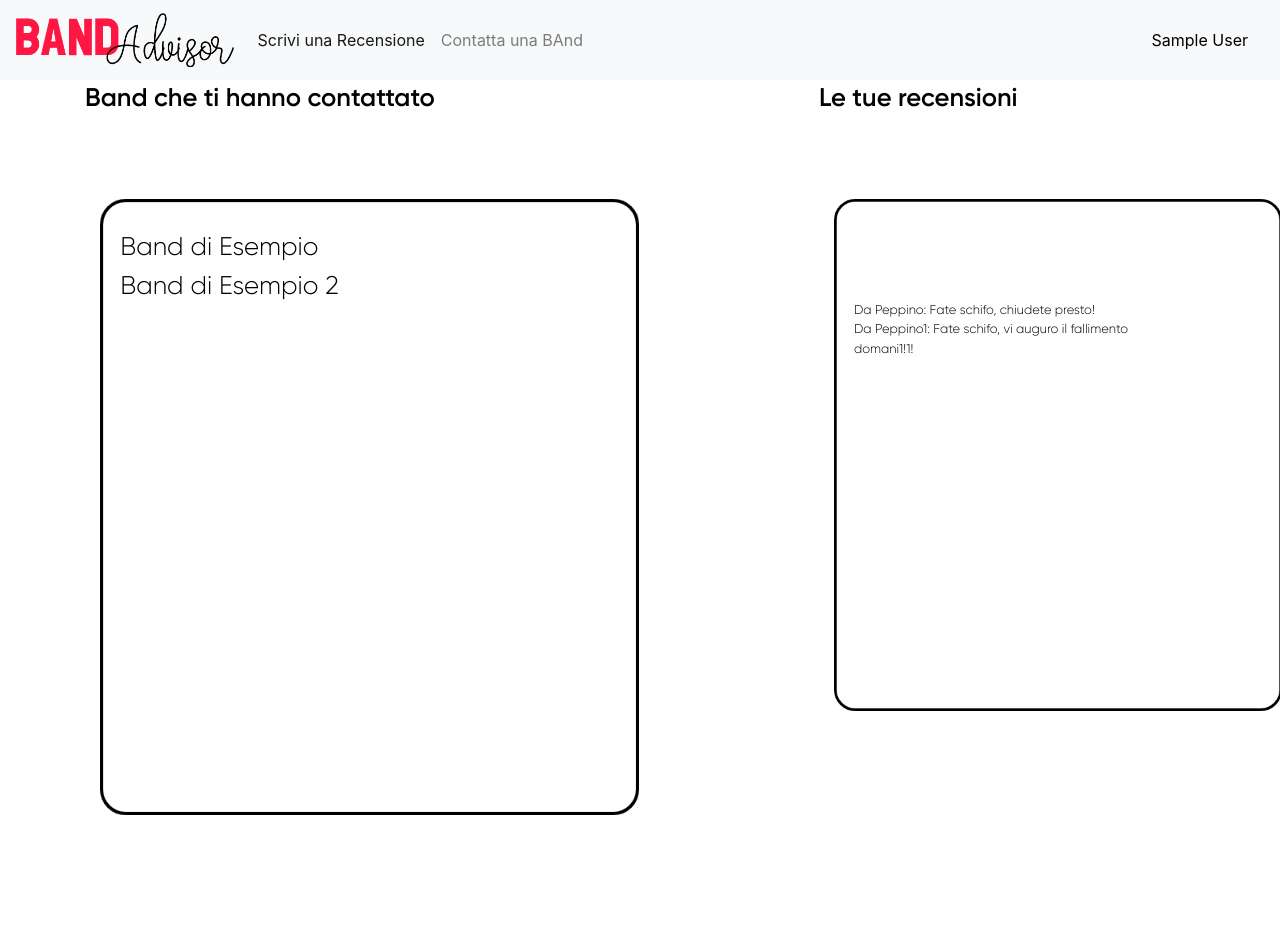
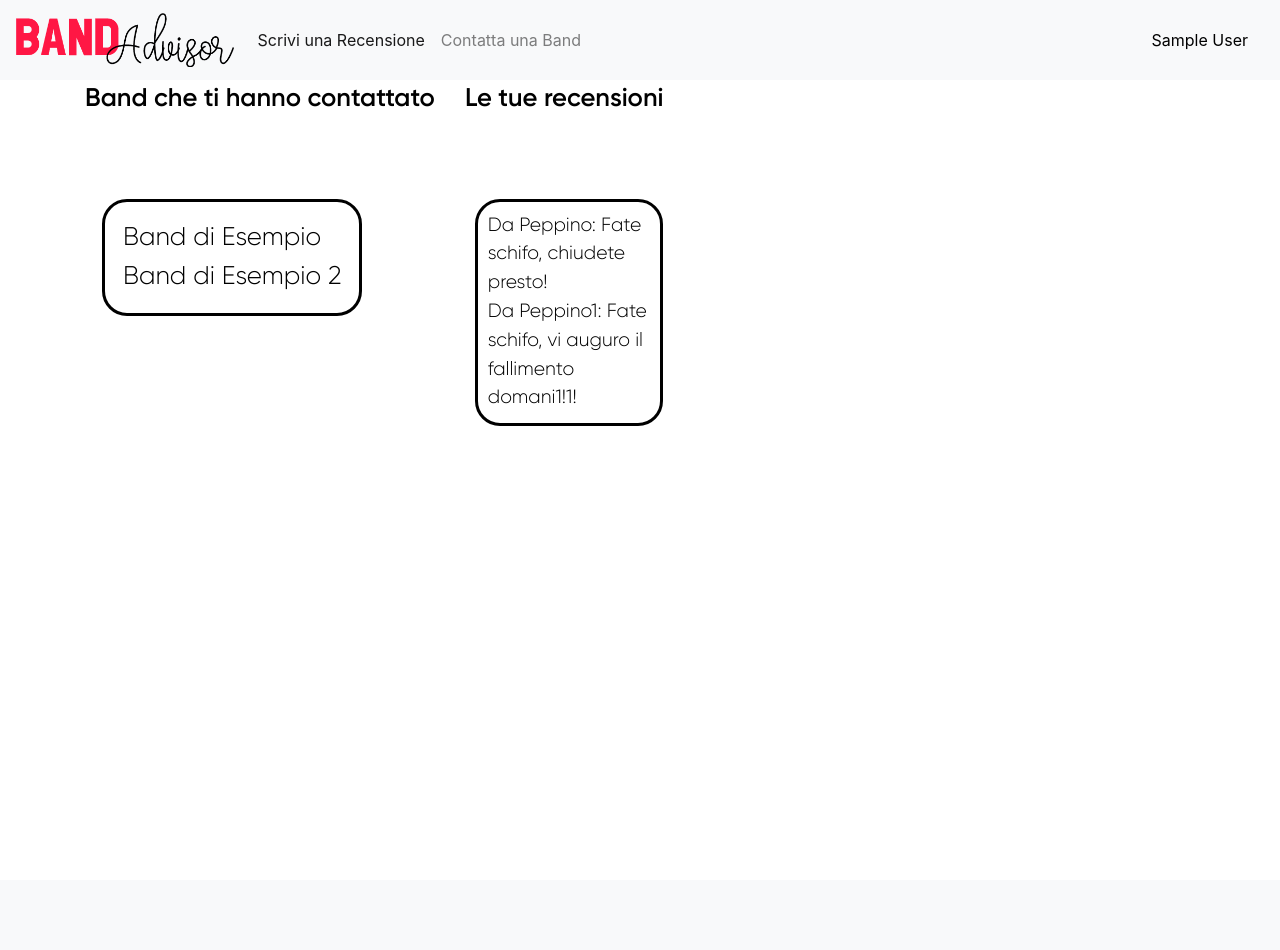
Before and after one commit to Gartic99/Band_Advisor, a PHP site: page /profilo_locale.php in a window 1280 px wide. After the commit the page ends 426 px from the top, so only its background shows below. Run offline with PHP 8.4, Linux system fonts and the light colour scheme; the visitor is signed in with stand-in values (Sample User, id 1).

Commit message:
Fix profile php

```diff
--- a/profiles.css
+++ b/profiles.css
@@ -107,17 +107,19 @@ a{
 /*lista delle recensioni*/
 .testi {
     position: absolute;
-    top: 20%;
-    left: 10%;
+    top: 5%;
+    left: 5%;
     font-family: Gilroy Light;
     color: #000000;
-    font-size: 1vw;
+    font-size: 1.5vw;
+
 }
 
 /* not yet ready to be used*/
 
-/*
+
 #cntcts{
+    padding: 5%;
     border-radius: 25px;
     border-style: solid;
     border-color: #000000;
@@ -125,8 +127,9 @@ a{
 }
 
 #rvws{
+    padding: 5%;
     border-radius: 25px;
     border-style: solid;
     border-color: #000000;
     background-color: #ffffff;
-}*/
+}
--- a/profilo_locale.php
+++ b/profilo_locale.php
@@ -28,10 +28,10 @@ session_start();
                 <a class="nav-link" href="#">Scrivi una Recensione<span class="sr-only">(current)</span></a>
             </li>
             <li>
-                <a class="nav-link" href="#">Contatta una BAnd<span class="sr-only">(current)</span></a>
+                <a class="nav-link" href="#">Contatta una Band<span class="sr-only">(current)</span></a>
             </li>
           </ul>
-          <a class="nav-link" href="#"> <?php echo htmlspecialchars($_SESSION["username"]); ?> <span class="sr-only">(current)</span></a>
+          <a class="nav-link" href="#"> <?php  if (isset($_SESSION[ "username"])) {echo htmlspecialchars($_SESSION["username"]);}?> <span class="sr-only">(current)</span></a>
         </div>
     </nav>
     <section class="main">
@@ -47,8 +47,8 @@ session_start();
                         <div class="row" style="height: 10vh;"></div>
                         <div class="row" style="padding-bottom: 20%;">
                             <div class="col">
-                                <img src="assets/Rectangle 11.png" style="width: 80%;height: auto;">
-                                <div class="contatti">
+                                <!--<img src="assets/Rectangle 11.png" style="width: 80%;height: auto;">-->
+                                <div class="contatti" id="cntcts">
                                     <a href="#">
                                         Band di Esempio</br>
                                     </a>
@@ -60,7 +60,7 @@ session_start();
                         </div>
                     </div>
                 </div>
-                <div class="col-4">
+                <div class="col-auto">
                     <div class="container">
                         <div class="row">
                             <div class="recensioni">Le tue recensioni</div>
@@ -68,8 +68,8 @@ session_start();
                         <div class="row" style="height: 10vh;"></div>
                         <div class="row">
                             <div class="col">
-                                <img src="assets/Rectangle 11.png" style="width: 140%;height: auto;">
-                                <div class="testi">
+                                <!--<img src="assets/Rectangle 11.png" style="width: 80%;height: auto;">-->
+                                <div class="testi" id="rvws">
                                     <a href="#">
                                     Da Peppino:
                                     Fate schifo, chiudete presto!
```
